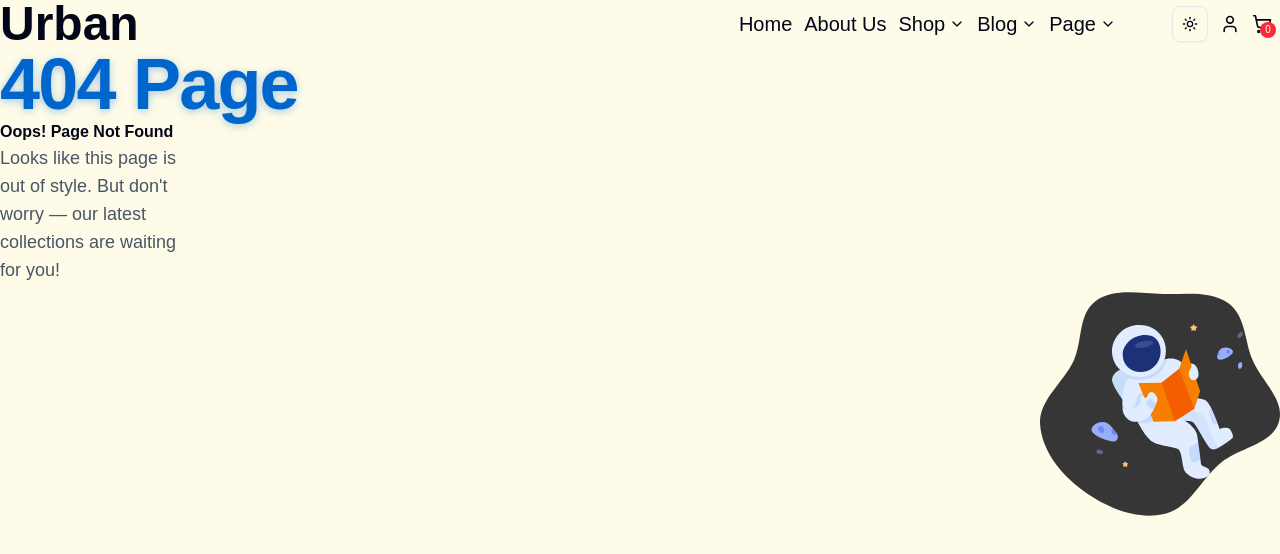
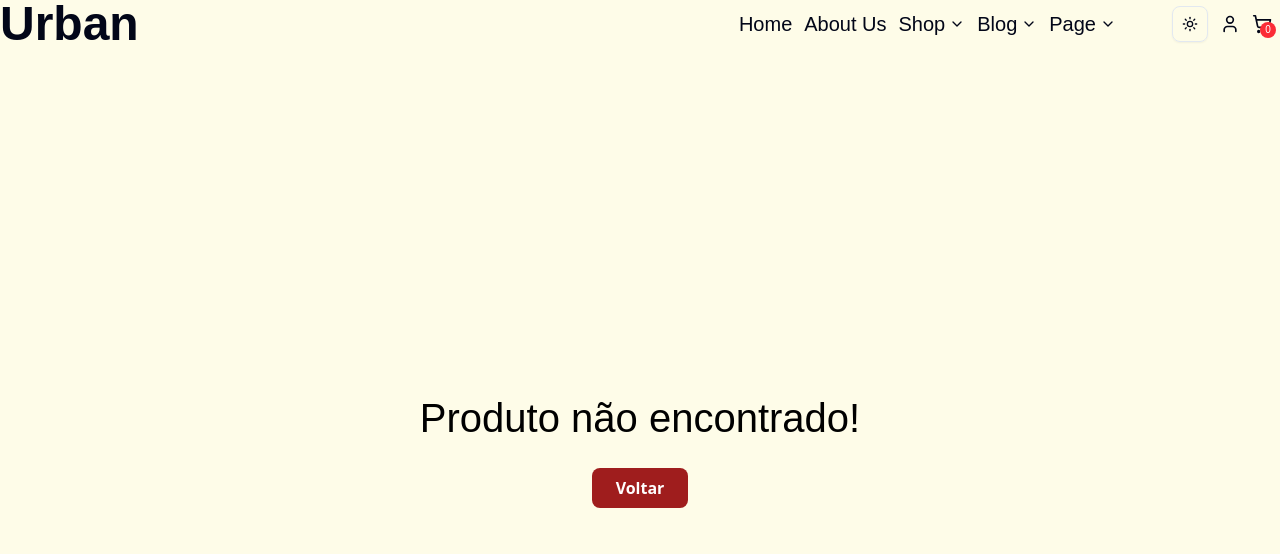
Before and after one commit to Zoidevzx/Projeto-Final-React, a Next.js app: page /dev/error in a window 1280 px wide. Before the commit this address had no page. Shown: the top 554 px of the page. Built offline with nearby package versions, Linux system fonts and the light colour scheme; a web font is replaced by a local one.

Commit message:
Add Added, Edited e Error pages + atualização backend

```diff
--- /dev/null
+++ b/app/dev/added/page.tsx
@@ -0,0 +1,5 @@
+import AddedComponent from "@/components/Added";
+
+export default async function Added() {
+  return <AddedComponent/>
+}
--- /dev/null
+++ b/app/dev/edited/page.tsx
@@ -0,0 +1,5 @@
+import EditedComponent from "@/components/Edited";
+
+export default async function ErrorPage() {
+  return <EditedComponent/>
+}
--- /dev/null
+++ b/app/dev/error/page.tsx
@@ -0,0 +1,5 @@
+import ErrorComponent from "@/components/ErrorPage";
+
+export default async function ErrorPage() {
+  return <ErrorComponent/>
+}
--- /dev/null
+++ b/components/Added.jsx
@@ -0,0 +1,18 @@
+export default function Added() {
+  return (
+    <div className="flex flex-col items-center justify-center h-screen gap-5 font-sans">
+
+      <h1 className="text-[40px] text-black">
+        Produto adicionado!
+      </h1>
+
+      <a
+        href="/dev"
+        className="px-6 py-2 bg-[#9F1D1D] text-white rounded-md font-bold no-underline"
+      >
+        Voltar
+      </a>
+
+    </div>
+  );
+}
--- /dev/null
+++ b/components/Edited.jsx
@@ -0,0 +1,18 @@
+export default function EditedPage() {
+  return (
+    <div className="flex flex-col items-center justify-center h-screen gap-5 font-sans">
+
+      <h1 className="text-[40px] text-black">
+        Produto editado!
+      </h1>
+
+      <a
+        href="/dev"
+        className="px-6 py-2 bg-[#9F1D1D] text-white rounded-md font-bold no-underline"
+      >
+        Voltar
+      </a>
+
+    </div>
+  );
+}
--- /dev/null
+++ b/components/ErrorPage.jsx
@@ -0,0 +1,18 @@
+export default function ErrorPage() {
+  return (
+    <div className="flex flex-col items-center justify-center h-screen gap-5 font-sans">
+
+      <h1 className="text-[40px] text-black">
+        Produto não encontrado!
+      </h1>
+
+      <a
+        href="/dev"
+        className="px-6 py-2 bg-[#9F1D1D] text-white rounded-md font-bold no-underline"
+      >
+        Voltar
+      </a>
+
+    </div>
+  );
+}
```
Also changed, not shown: 1 other file (tests, documents, lock files or other folders).
